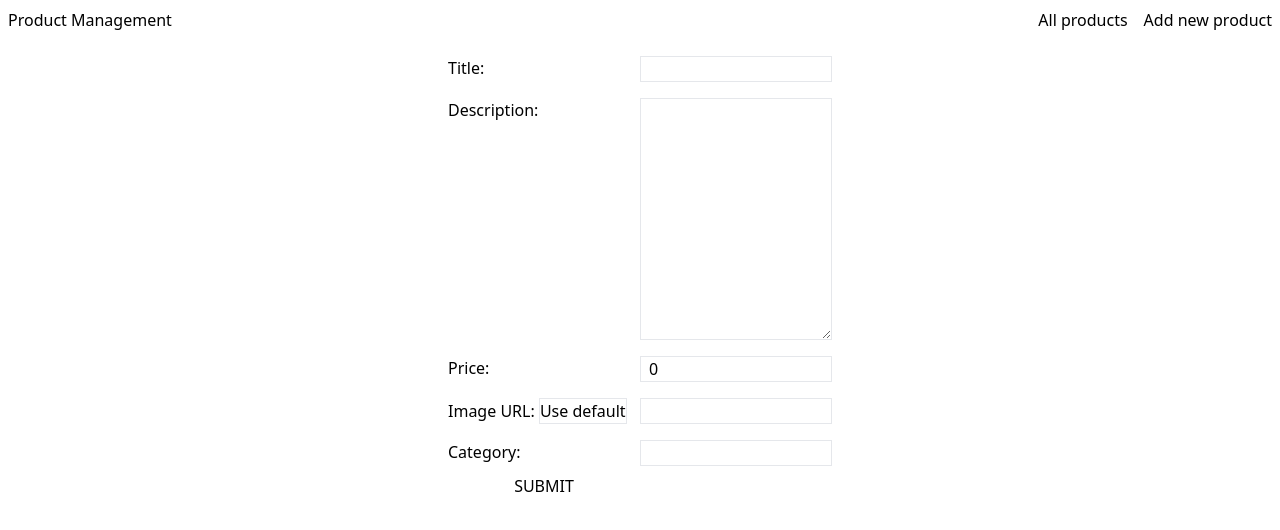
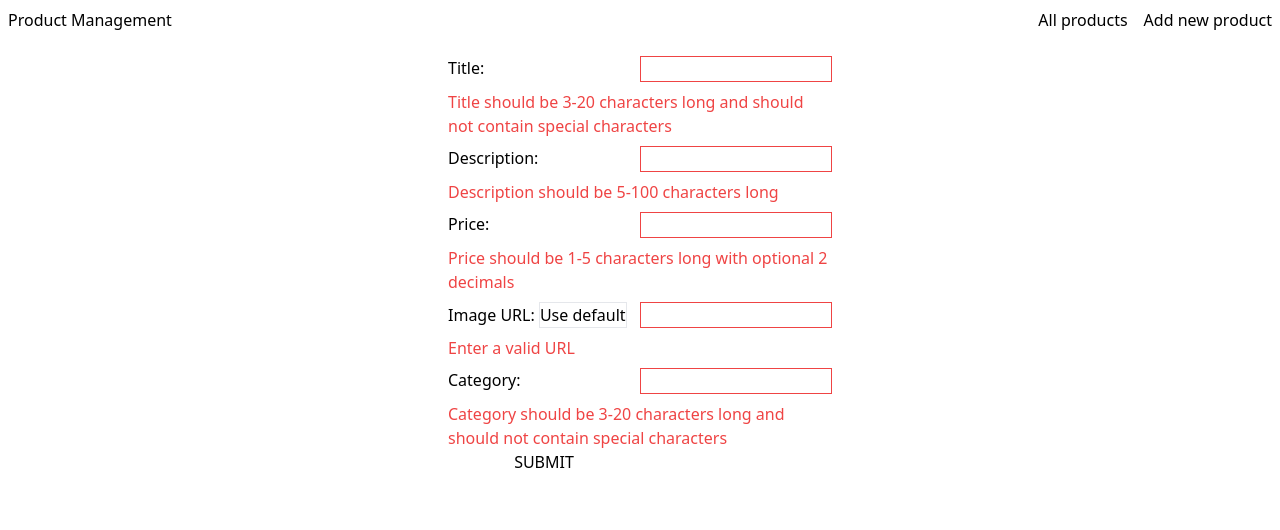
Before and after one commit to AlexCiobanu47/productManagement_frontend, a React (Vite) app: page /add in a window 1280 px wide. Shown: the top 530 px of the page. Built offline with nearby package versions, Linux system fonts and the light colour scheme; the HTML template or start-up script is replaced by a standard one.

Commit message:
added input validation for add product form

```diff
--- a/src/components/AddForm.jsx
+++ b/src/components/AddForm.jsx
@@ -3,7 +3,7 @@ import React, { useState } from "react";
 const AddForm = () => {
   const [title, setTitle] = useState("");
   const [description, setDescription] = useState("");
-  const [price, setPrice] = useState(0);
+  const [price, setPrice] = useState("");
   const [imageURL, setImageURL] = useState("");
   const [category, setCategory] = useState("");
   const handleTitle = (event) => {
@@ -46,7 +46,6 @@ const AddForm = () => {
       setCategory("");
     }
   };
-
   const setDefaultURL = () => {
     const randomNumberInRange = (min, max) => {
       return Math.floor(Math.random() * (max - min + 1)) + min;
@@ -66,33 +65,42 @@ const AddForm = () => {
           type="text"
           value={title}
           onChange={handleTitle}
-          className="border pl-2 my-2"
+          className="border pl-2 my-2 peer/title invalid:border-red-500"
+          pattern="^[a-zA-Z0-9]{3,20}$"
           required
         />
-
+        <span className="col-span-2 hidden peer-invalid/title:inline-block text-red-500">
+          Title should be 3-20 characters long and should not contain special
+          characters
+        </span>
         <label htmlFor="" className="my-2">
           Description:
         </label>
-        <textarea
-          name=""
-          cols="30"
-          rows="10"
+        <input
+          type="text"
           value={description}
           onChange={handleDescription}
-          className="border pl-2 my-2"
+          className="border pl-2 my-2 peer/description invalid:border-red-500"
+          pattern="^.{5,100}$"
           required
-        ></textarea>
+        ></input>
+        <span className="col-span-2 hidden peer-invalid/description:inline-block text-red-500">
+          Description should be 5-100 characters long
+        </span>
         <label htmlFor="" className="my-2">
           Price:
         </label>
         <input
-          type="number"
+          type="text"
           value={price}
           onChange={handlePrice}
-          className="border pl-2 my-2"
+          className="border pl-2 my-2 peer/price invalid:border-red-500"
+          pattern="^[0-9]{1,5}[.]?[0-9]{0,2}$"
           required
         />
-
+        <span className="col-span-2 hidden peer-invalid/price:inline-block text-red-500">
+          Price should be 1-5 characters long with optional 2 decimals
+        </span>
         <label htmlFor="" className="my-2">
           Image URL:{" "}
           <button className="border" onClick={setDefaultURL}>
@@ -103,10 +111,13 @@ const AddForm = () => {
           type="text"
           value={imageURL}
           onChange={handleImageURL}
-          className="border pl-2 my-2"
+          className="border pl-2 my-2 peer/url invalid:border-red-500"
+          pattern="(https:\/\/www\.|http:\/\/www\.|https:\/\/|http:\/\/)?[a-zA-Z0-9]{2,}(\.[a-zA-Z0-9]{2,})(\.[a-zA-Z0-9]{2,})?"
           required
         />
-
+        <span className="col-span-2 hidden peer-invalid/url:inline-block text-red-500">
+          Enter a valid URL
+        </span>
         <label htmlFor="" className="my-2">
           Category:
         </label>
@@ -114,10 +125,14 @@ const AddForm = () => {
           type="text"
           value={category}
           onChange={handleCategory}
-          className="border pl-2 my-2"
+          className="border pl-2 my-2 peer/category invalid:border-red-500"
+          pattern="^[a-zA-Z0-9]{3,20}$"
           required
         />
-
+        <span className="col-span-2 hidden peer-invalid/category:inline-block text-red-500">
+          Category should be 3-20 characters long and should not contain special
+          characters
+        </span>
         <button type="submit" className="hover:text-green-500">
           SUBMIT
         </button>
```
